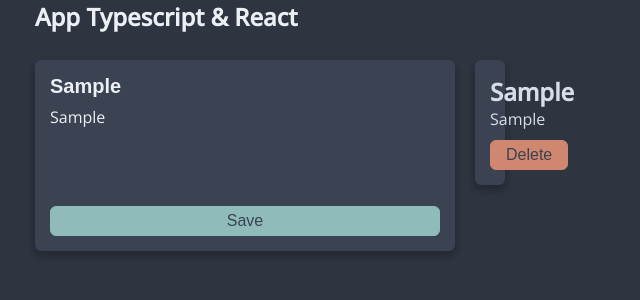
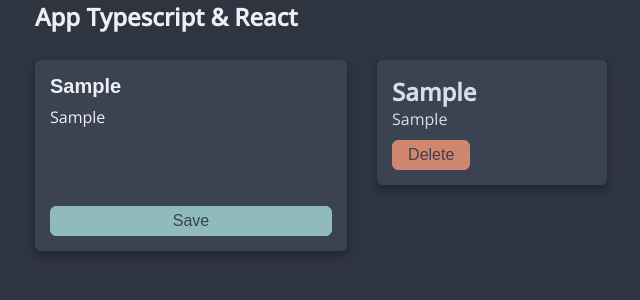
Before and after one commit to fabianmolinab/lista-tareas-typescript, a React (Vite) app: page / in a window 1280 px wide. Both pictures are taken after typing "Sample", "Sample" into the empty fields and a click on the button "Save". Shown: the top 300 px of the page, without its empty margins (5-645 px from the left). Built offline with nearby package versions, Linux system fonts and the light colour scheme.

Commit message:
Desbordamiento del grid solucionado, grid de la lista de tareas completada... :)

```diff
--- a/src/components/TaskCard.tsx
+++ b/src/components/TaskCard.tsx
@@ -22,7 +22,6 @@ export const DivCard = styled.div`
   background-color: ${colors.background1};
   border-radius: 6px;
   padding: 15px;
-  margin-bottom: 10px;
   box-shadow: rgb(15 17 21 / 25%) 0px 4px 6px, rgb(15 17 21 / 10%) 0px 5px 7px;
 `
 
--- a/src/components/styles/GlobalStyles.ts
+++ b/src/components/styles/GlobalStyles.ts
@@ -22,13 +22,19 @@ export const GlobalStyles = createGlobalStyle`
 
   .contenedor-grid {
     display: flex;
-    margin-left: -30px;
-    width: auto;
+    width: 100%;
   }
 
   .contenedor-grid-columns {
-    padding-left: 30px;
+    word-wrap: break-word;
+    width: 240px !important;
+    height: auto;
+    padding-left: 10px;
     background-clip: padding-box;
-}
+  }
+
+  .contenedor-grid-columns > div {
+    margin-bottom: 10px;
+  }
 
 `
```
Also changed, not shown: 1 other file (tests, documents, lock files or other folders).
